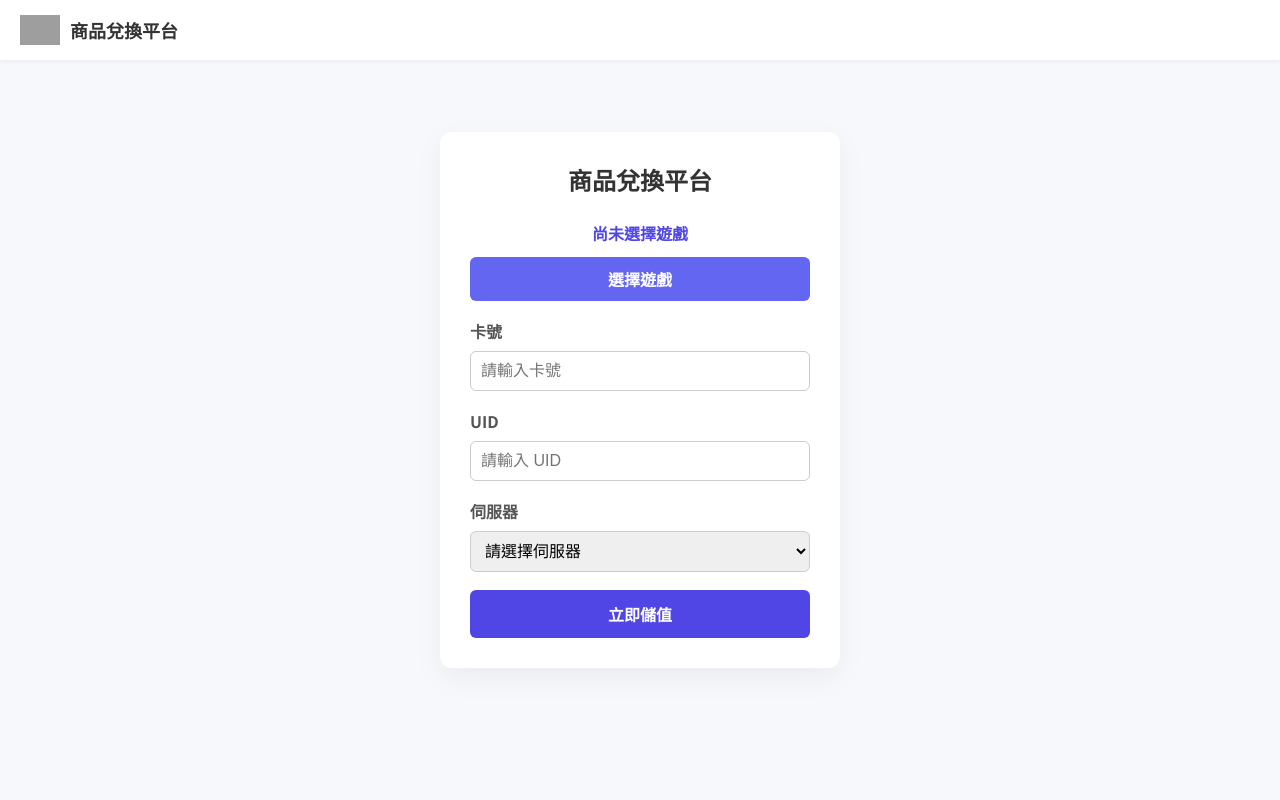
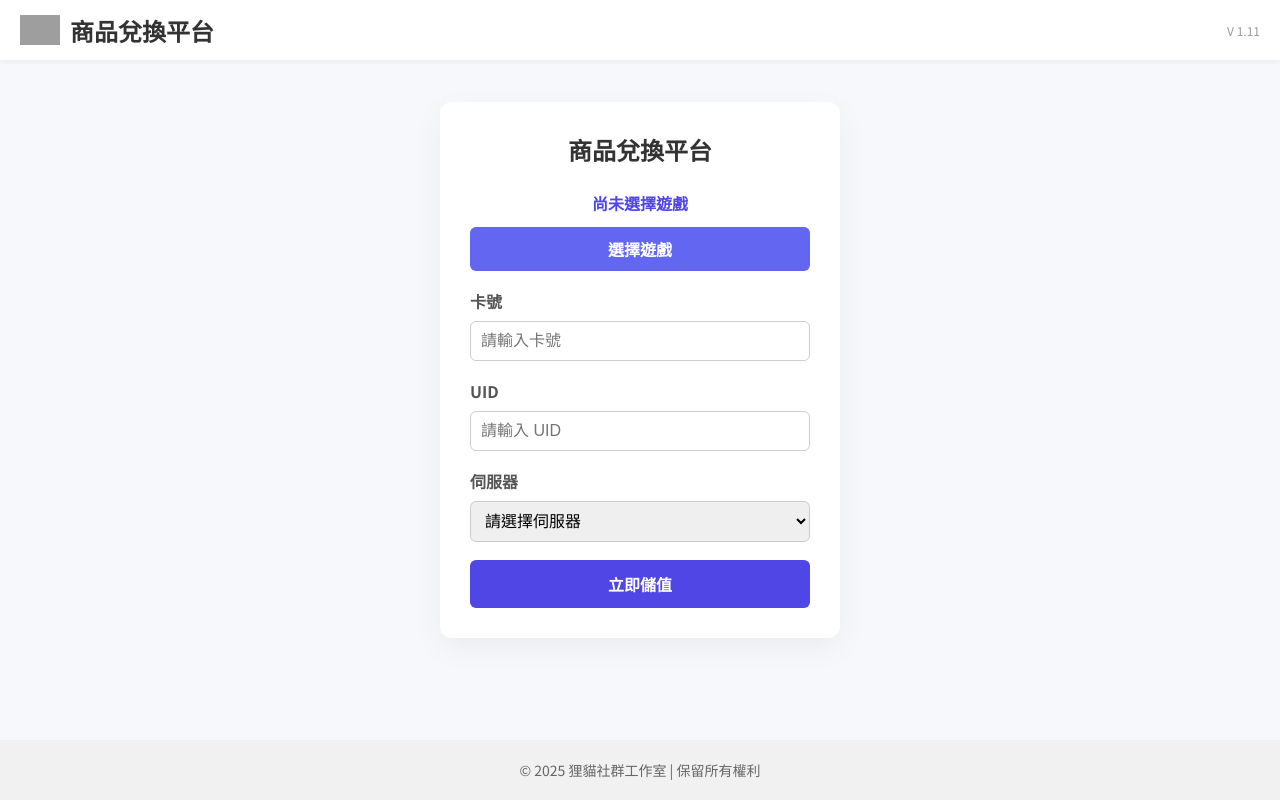
Before and after one commit to RaccoonCommunity/redeem, a Flask app: page / in a window 1280 px wide. Run offline with Flask 3, Linux system fonts and the light colour scheme; some libraries are stand-ins or nearby versions; grey boxes are pictures that could not be loaded.

Commit message:
Update index.html

```diff
--- a/templates/index.html
+++ b/templates/index.html
@@ -45,7 +45,7 @@
 
       header span {
         font-weight: bold;
-        font-size: 18px;
+        font-size: 24px;
         color: #333;
       }
 
@@ -157,6 +157,9 @@
         alt="Logo"
       />
       <span>商品兌換平台</span>
+      <div style="margin-left:auto; font-size: 12px; color: #999;">
+        V 1.11
+      </div>
     </header>
 
 <main>
@@ -328,5 +331,8 @@
     }
   });
 </script>
+<footer>
+  © 2025 狸貓社群工作室 | 保留所有權利
+</footer>
 </body>
 </html>
```
